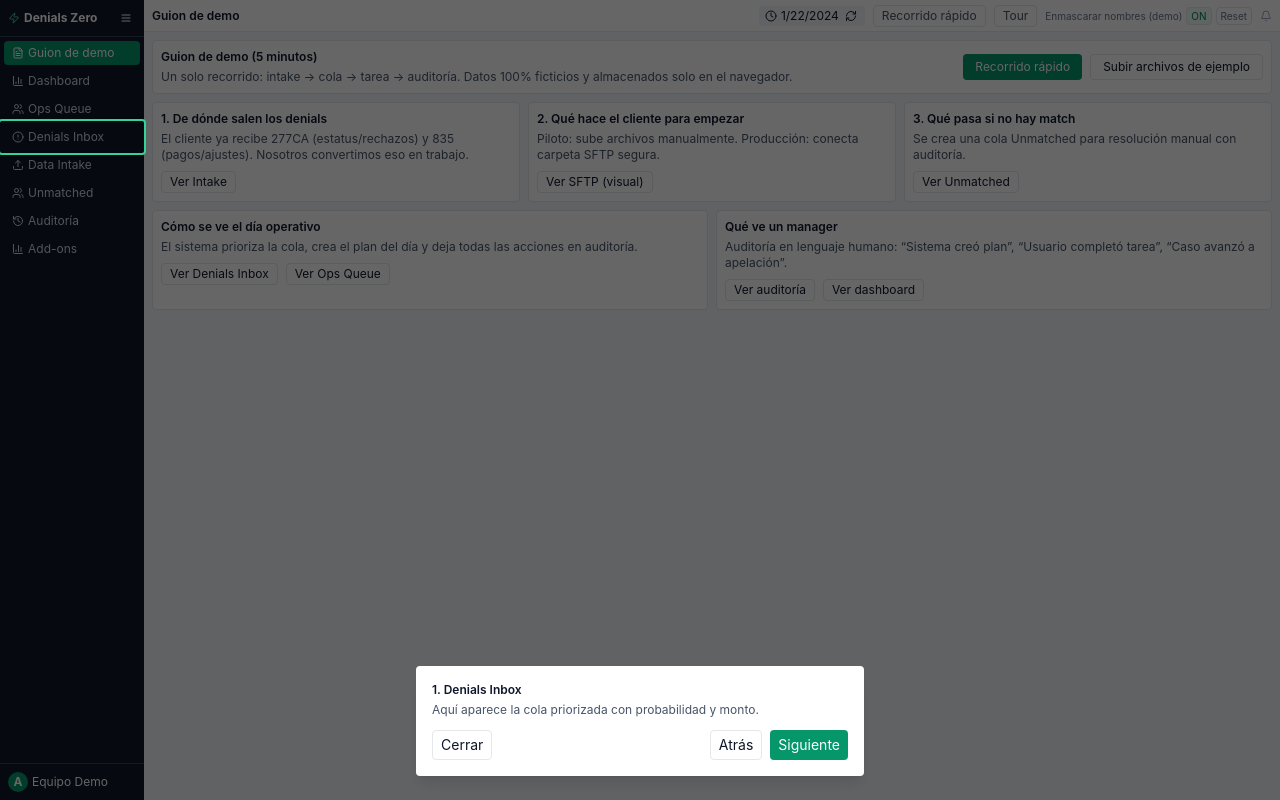
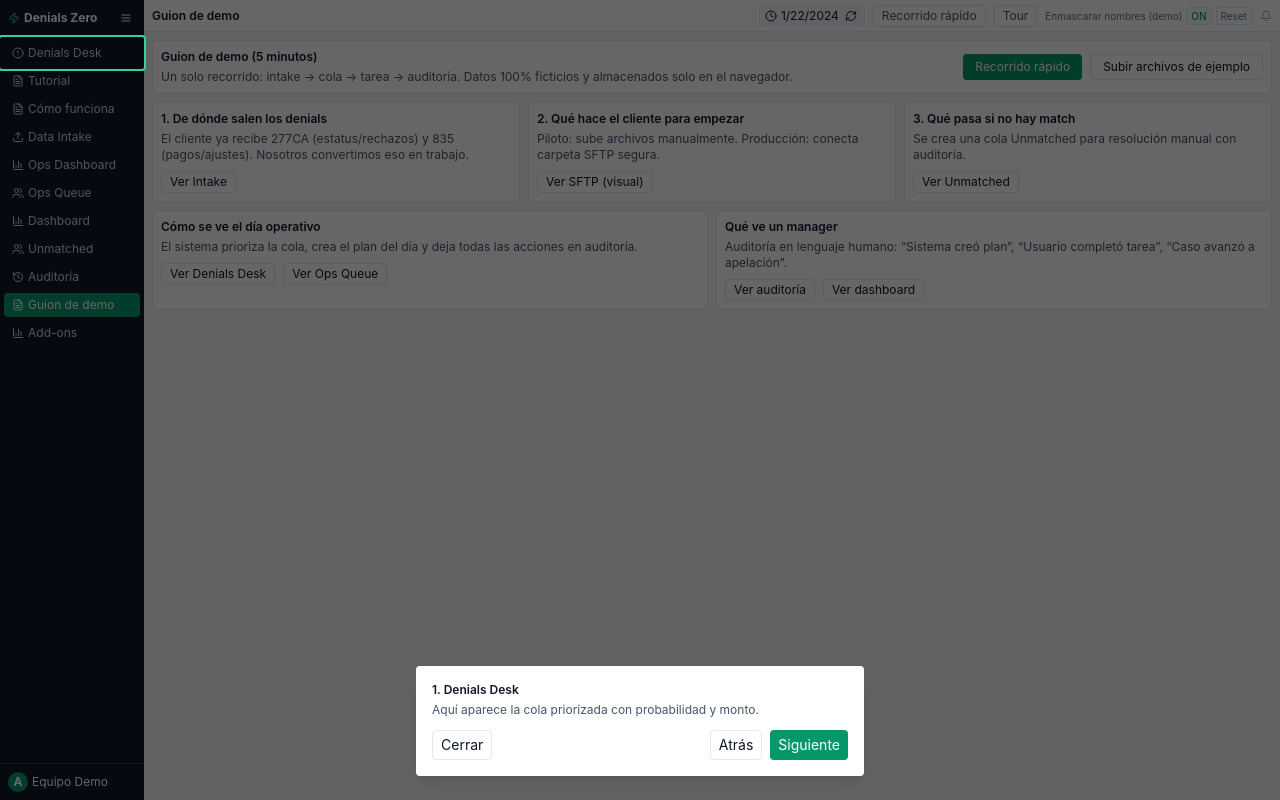
Before and after one commit to PsiRhoNox/saas, a React (Vite) app: page / in a window 1280 px wide. Built offline with nearby package versions, Linux system fonts and the light colour scheme.

Commit message:
Restore tutorial flow and remove tailwind form plugin

```diff
--- a/package.json
+++ b/package.json
@@ -14,8 +14,6 @@
     "react-dom": "^18.3.1"
   },
   "devDependencies": {
-    "@tailwindcss/forms": "^0.5.7",
-    "@tailwindcss/typography": "^0.5.13",
     "@vitejs/plugin-react": "^4.3.1",
     "autoprefixer": "^10.4.19",
     "postcss": "^8.4.38",
--- a/src/App.jsx
+++ b/src/App.jsx
@@ -2209,7 +2209,7 @@ Paciente: ${patientName}
   const tourSteps = [
     {
       id: 'nav-denials',
-      title: '1. Denials Inbox',
+      title: '1. Denials Desk',
       body: 'Aquí aparece la cola priorizada con probabilidad y monto.',
     },
     {
@@ -2307,7 +2307,9 @@ Paciente: ${patientName}
     demo: 'Guion de demo',
     dashboard: 'Dashboard',
     ops_queue: 'Ops Queue',
-    denials: 'Denials Inbox',
+    denials: 'Denials Desk',
+    tutorial: 'Tutorial',
+    how: 'Cómo funciona',
     intake: 'Data Intake',
     unmatched: 'Unmatched',
     audit: 'Auditoría',
@@ -2341,13 +2343,16 @@ Paciente: ${patientName}
         </div>
         <nav className="flex-1 p-1 space-y-1">
           {[
-            ['demo', FileText, 'Guion de demo'],
+            ['denials', AlertCircle, 'Denials Desk'],
+            ['tutorial', FileText, 'Tutorial'],
+            ['how', FileText, 'Cómo funciona'],
+            ['intake', Upload, 'Data Intake'],
+            ['ops', BarChart3, 'Ops Dashboard'],
+            ['ops_queue', Users, 'Ops Queue'],
             ['dashboard', BarChart3, 'Dashboard'],
-            ['ops_queue', Users, 'Ops Queue'],
-            ['denials', AlertCircle, 'Denials Inbox'],
-            ['intake', Upload, 'Data Intake'],
             ['unmatched', Users, 'Unmatched'],
             ['audit', History, 'Auditoría'],
+            ['demo', FileText, 'Guion de demo'],
             ['addons', BarChart3, 'Add-ons'],
           ].map(([id, Icon, label]) => (
             <button
@@ -2476,7 +2481,7 @@ Paciente: ${patientName}
                   </p>
                   <div className="mt-2 flex gap-2">
                     <button onClick={() => setView('denials')} className="px-2 py-0.5 border rounded text-xs hover:bg-slate-50">
-                      Ver Denials Inbox
+                      Ver Denials Desk
                     </button>
                     <button onClick={() => setView('ops_queue')} className="px-2 py-0.5 border rounded text-xs hover:bg-slate-50">
                       Ver Ops Queue
@@ -2497,6 +2502,88 @@ Paciente: ${patientName}
                     </button>
                   </div>
                 </div>
+              </div>
+            </div>
+          )}
+
+          {view === 'tutorial' && (
+            <div className="space-y-2">
+              <div className="bg-white rounded p-2 border">
+                <h2 className="font-semibold">Tutorial rápido</h2>
+                <p className="text-slate-600 mt-1">
+                  Tres pasos para explicar el flujo sin tecnicismos.
+                </p>
+              </div>
+              <div className="grid grid-cols-3 gap-2">
+                {[
+                  {
+                    title: '1. Intake',
+                    body: 'El cliente sube 277CA y 835 (o CSV) en piloto. En producción se procesa en servidor.',
+                  },
+                  {
+                    title: '2. Denials Desk',
+                    body: 'La cola se prioriza por monto, antigüedad y reglas del pagador.',
+                  },
+                  {
+                    title: '3. Tareas + Auditoría',
+                    body: 'El equipo ejecuta tareas y todo queda trazable.',
+                  },
+                ].map((card) => (
+                  <div key={card.title} className="bg-white rounded p-2 border">
+                    <p className="font-semibold">{card.title}</p>
+                    <p className="text-slate-600 mt-1">{card.body}</p>
+                  </div>
+                ))}
+              </div>
+              <div className="flex gap-2">
+                <button onClick={() => setView('intake')} className="px-3 py-1 border rounded hover:bg-slate-50">
+                  Ir a Intake
+                </button>
+                <button onClick={() => setView('denials')} className="px-3 py-1 bg-emerald-600 text-white rounded">
+                  Ver Denials Desk
+                </button>
+              </div>
+            </div>
+          )}
+
+          {view === 'how' && (
+            <div className="space-y-2">
+              <div className="bg-white rounded p-2 border">
+                <h2 className="font-semibold">Cómo funciona</h2>
+                <p className="text-slate-600 mt-1">
+                  Historia breve para explicar implementación sin prometer integraciones en demo.
+                </p>
+              </div>
+              <div className="grid grid-cols-2 gap-2">
+                {[
+                  {
+                    title: 'De dónde salen los archivos',
+                    body: 'El cliente ya recibe 277CA y 835 del clearinghouse o su sistema de facturación.',
+                  },
+                  {
+                    title: 'Modo piloto',
+                    body: 'Sube archivos manualmente y valida la cola antes de automatizar.',
+                  },
+                  {
+                    title: 'Modo producción',
+                    body: 'El intake corre del lado servidor con SFTP/carpeta segura y misma lógica de conciliación.',
+                  },
+                  {
+                    title: 'Si no hay match',
+                    body: 'Va a Unmatched con resolución manual y auditoría.',
+                  },
+                ].map((card) => (
+                  <div key={card.title} className="bg-white rounded p-2 border">
+                    <p className="font-semibold">{card.title}</p>
+                    <p className="text-slate-600 mt-1">{card.body}</p>
+                  </div>
+                ))}
+              </div>
+              <div className="bg-white rounded p-2 border text-xs text-slate-600">
+                <p>
+                  <span className="font-semibold">Resumen:</span> en demo el intake es frontend; en producción corre en servidor con
+                  controles de seguridad y procesamiento automático.
+                </p>
               </div>
             </div>
           )}
@@ -3255,7 +3342,8 @@ Próximos pasos: reforzar playbooks y cerrar tareas abiertas para prevenir recur
               >
                 <h2 className="font-semibold">Data Intake</h2>
                 <p className="text-slate-600 mt-1">
-                  Sube 835, 277CA o CSV. Detectamos el tipo y procesamos en background. ZIP no soportado en el demo.
+                  Sube 835, 277CA o CSV. Detectamos el tipo y procesamos en background. Demo solo frontend; en producción el intake
+                  corre del lado servidor. ZIP no soportado en el demo.
                 </p>
                 <div className="mt-2 flex flex-wrap items-center gap-2">
                   <label className="px-3 py-1 border rounded cursor-pointer bg-white hover:bg-slate-50">
--- a/tailwind.config.cjs
+++ b/tailwind.config.cjs
@@ -3,5 +3,5 @@ module.exports = {
   theme: {
     extend: {},
   },
-  plugins: [require('@tailwindcss/forms'), require('@tailwindcss/typography')],
+  plugins: [],
 };
```
